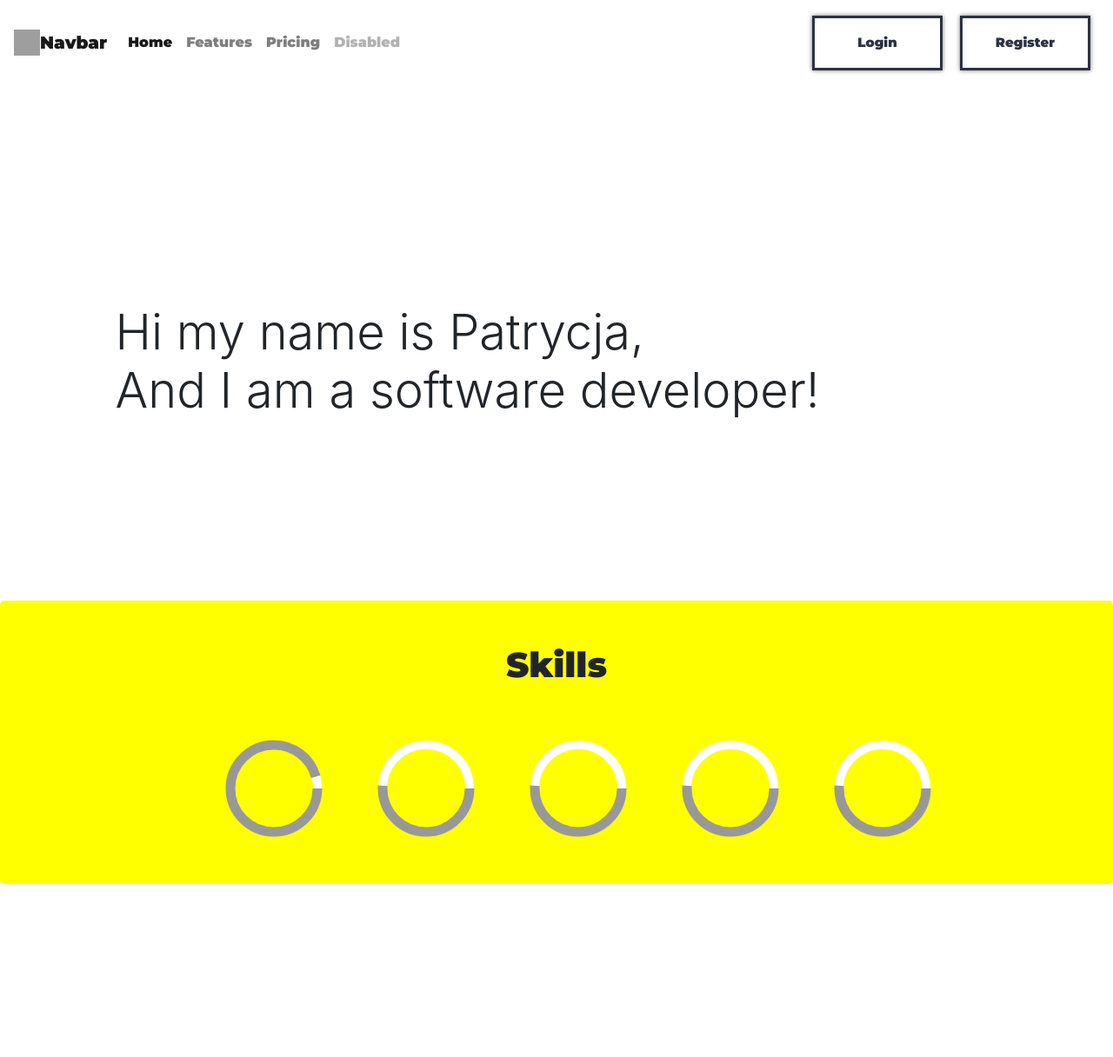
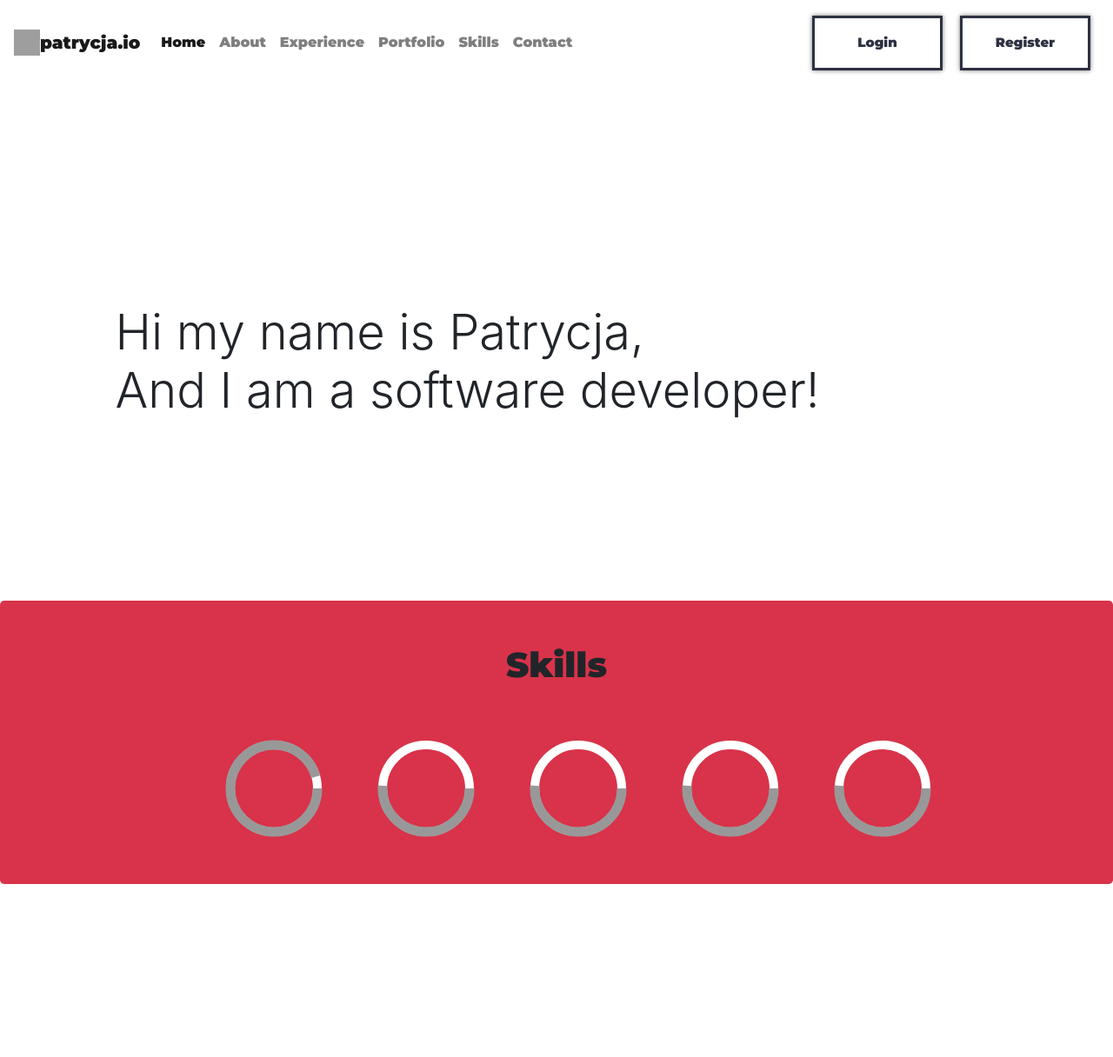
Before and after one commit to Xorast/portfolio, a Flask app: page / in a window 1280 px wide. Shown: the top 1216 px of the page at 87% size. Run offline with Flask 2, Linux system fonts and the light colour scheme; some libraries are stand-ins or nearby versions; grey boxes are pictures that could not be loaded.

```diff
--- a/static/css/style.css
+++ b/static/css/style.css
@@ -73,7 +73,7 @@ a {
 }
 
 #skills {
-    background-color: yellow;
+    background-color: #D8334a;
     padding: 50px;
     text-align: center;
 }
--- a/templates/pages/index.html
+++ b/templates/pages/index.html
@@ -17,16 +17,19 @@
 
         <nav class="navbar navbar-expand-lg navbar-light bg-light">
             <a class="navbar-brand" href="#">
-                <img src="/docs/4.0/assets/brand/bootstrap-solid.svg" width="30" height="30" class="d-inline-block align-top" alt="">Navbar</a>
+                <img src="/docs/4.0/assets/brand/bootstrap-solid.svg" width="30" height="30" class="d-inline-block align-top" alt="">patrycja.io</a>
             <button class="navbar-toggler" type="button" data-toggle="collapse" data-target="#navbarNavAltMarkup" aria-controls="navbarNavAltMarkup" aria-expanded="false" aria-label="Toggle navigation">
 		  <span class="navbar-toggler-icon"></span>
 		</button>
             <div class="collapse navbar-collapse" id="navbarNavAltMarkup">
                 <div class="navbar-nav">
                     <a class="nav-item nav-link active" href="#">Home <span class="sr-only">(current)</span></a>
-                    <a class="nav-item nav-link" href="#">Features</a>
-                    <a class="nav-item nav-link" href="#">Pricing</a>
-                    <a class="nav-item nav-link disabled" href="#">Disabled</a>
+                    <a class="nav-item nav-link" href="#">About</a>
+                    <a class="nav-item nav-link" href="#">Experience</a>
+                    <a class="nav-item nav-link" href="#">Portfolio</a>
+                    <a class="nav-item nav-link" href="#">Skills</a>
+                    <a class="nav-item nav-link" href="#">Contact</a>
+
                 </div>
             </div>
             <a class="button">
```
